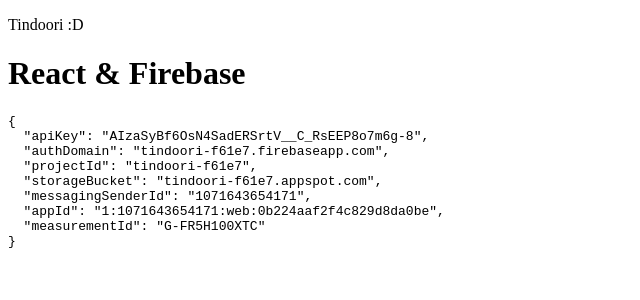
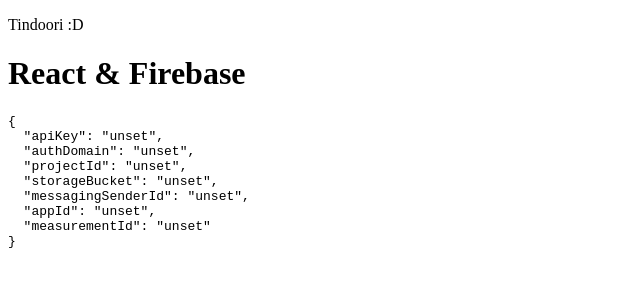
Before and after one commit to Tindoori/tindoori, a React (Create React App) app: page / in a window 1280 px wide. Shown: the top 300 px of the page, without its empty margins (0-640 px from the left). Built offline with nearby package versions, Linux system fonts and the light colour scheme; no server answers.

Commit message:
deleted API keys, added .env to gitignore

```diff
--- a/src/index.jsx
+++ b/src/index.jsx
@@ -1,21 +1,21 @@
 /* eslint-env browser */
 import React from "react";
 import ReactDOM from "react-dom";
-import firebase from "firebase/app";
+import app from "firebase/app";
 import App from "./App/App";
 
-const firebaseConfig = {
-  apiKey: "AIzaSyBf6OsN4SadERSrtV__C_RsEEP8o7m6g-8",
-  authDomain: "tindoori-f61e7.firebaseapp.com",
-  projectId: "tindoori-f61e7",
-  storageBucket: "tindoori-f61e7.appspot.com",
-  messagingSenderId: "1071643654171",
-  appId: "1:1071643654171:web:0b224aaf2f4c829d8da0be",
-  measurementId: "G-FR5H100XTC",
+const config = {
+  apiKey: process.env.REACT_APP_API_KEY,
+  authDomain: process.env.REACT_APP_AUTH_DOMAIN,
+  projectId: process.env.REACT_APP_PROJECT_ID,
+  storageBucket: process.env.REACT_APP_STORAGE_BUCKET,
+  messagingSenderId: process.env.REACT_APP_MESSAGING_SENDER_ID,
+  appId: process.env.REACT_APP_APP_ID,
+  measurementId: process.env.REACT_APP_MEASUREMENT_ID,
 };
 
 // Initialize Firebase
-firebase.initializeApp(firebaseConfig);
+app.initializeApp(config);
 
 ReactDOM.render(
   <React.StrictMode>
```
Also changed, not shown: 1 other file (tests, documents, lock files or other folders).
